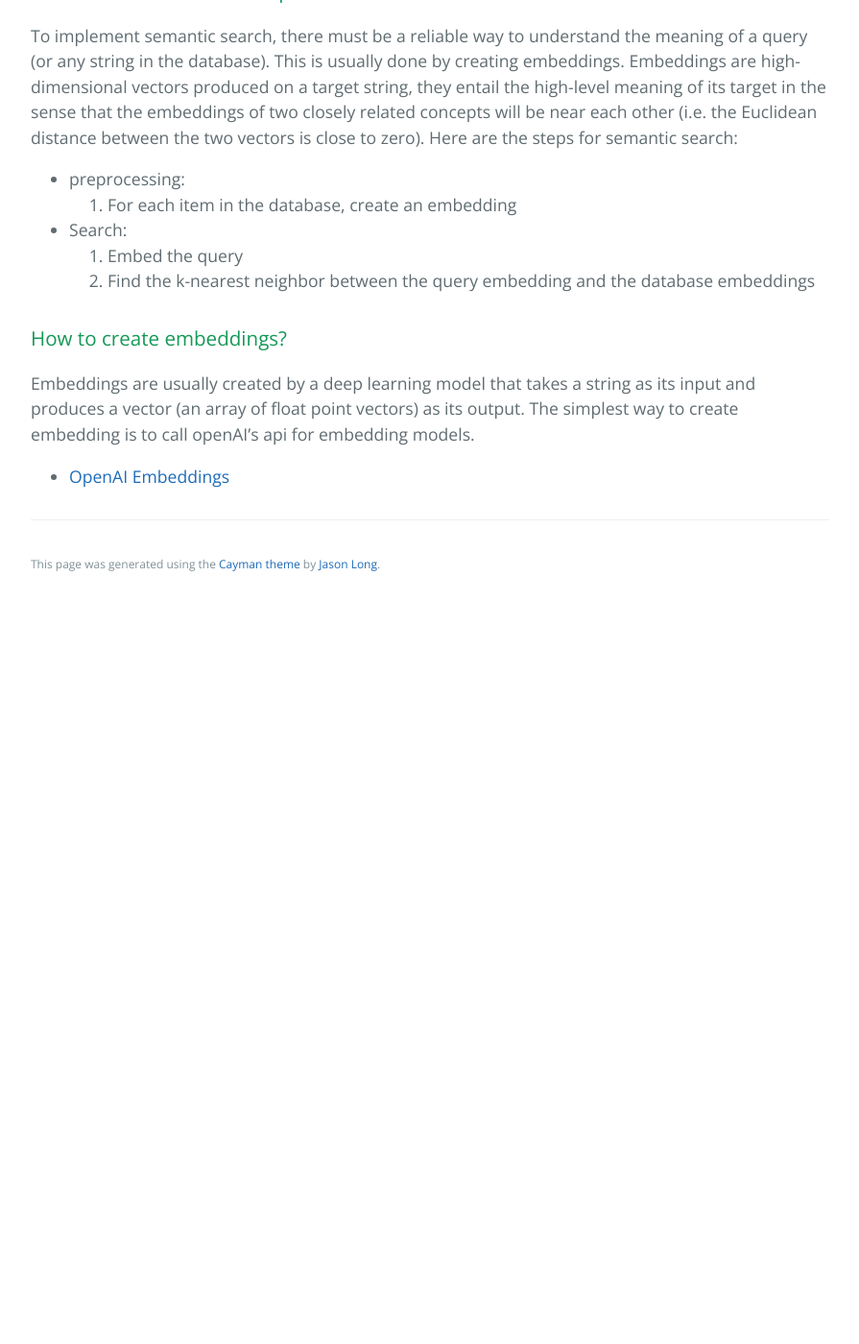
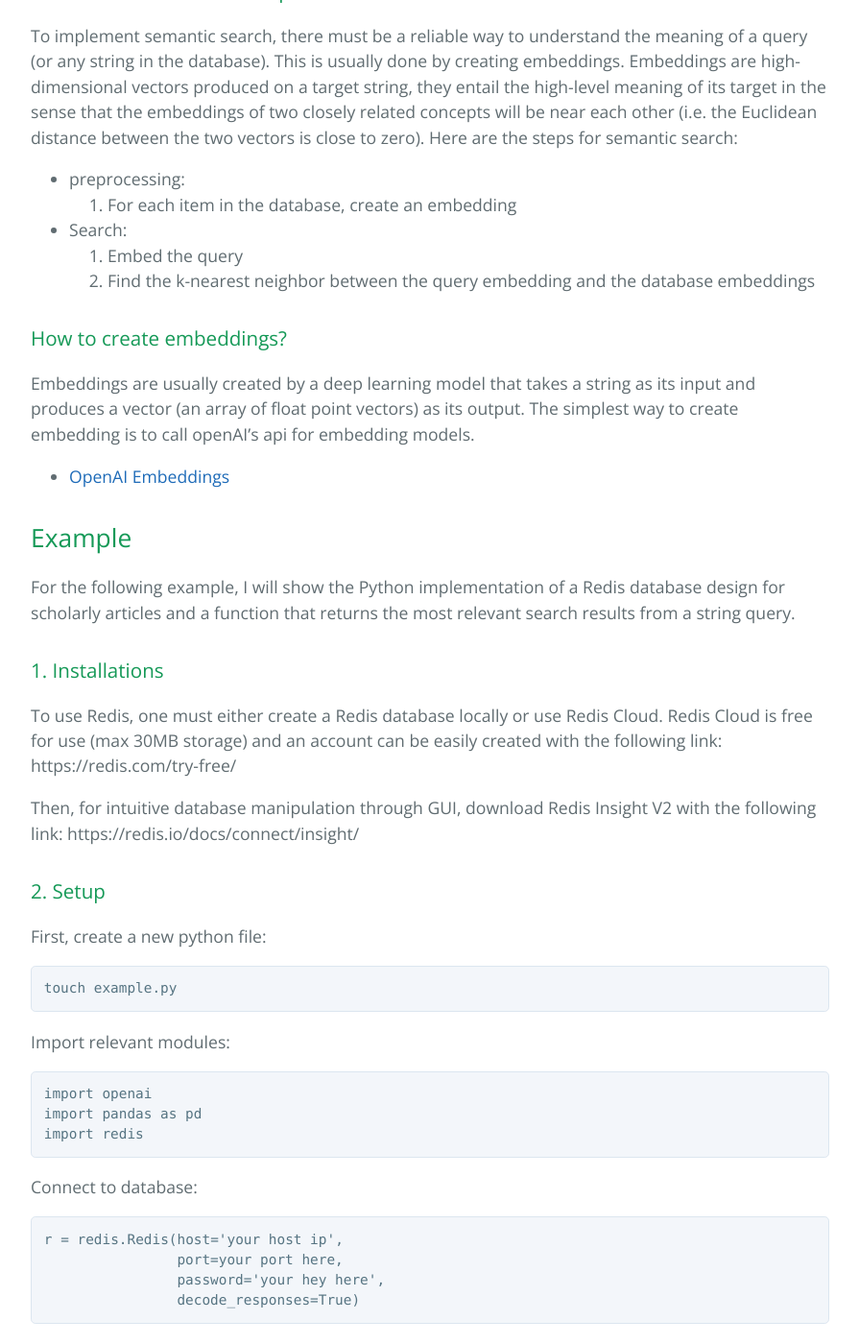
Before and after one commit to learning-software-engineering/learning-software-engineering.github.io, a Jekyll site: the page built from Topics/Tech_Stacks/Redis_Semantic_Search.md, in a window 1280 px wide and 1400 px high, scrolled down 1005 px. Shown: the whole window at 96% size, without its empty margins (192-1087 px from the left). Built offline with Jekyll 4.4.1, drawn with Linux system fonts in a browser that asks for light colours; our own code applies the rules of GitHub Pages for plain Markdown files; before the commit the page ends 1635 px from its top, so only the background shows below that; some of the changed text lies outside the part shown.

Commit message:
Update Redis_Semantic_Search.md
Added python code for redis manipulation.

````diff
--- a/Topics/Tech_Stacks/Redis_Semantic_Search.md
+++ b/Topics/Tech_Stacks/Redis_Semantic_Search.md
@@ -21,3 +21,63 @@
 ### How to create embeddings?
 Embeddings are usually created by a deep learning model that takes a string as its input and produces a vector (an array of float point vectors) as its output. The simplest way to create embedding is to call openAI's api for embedding models.
 - [OpenAI Embeddings](https://platform.openai.com/docs/guides/embeddings/)
+
+
+## Example
+For the following example, I will show the Python implementation of a Redis database design for scholarly articles and a function that returns the most relevant search results from a string query.
+
+### 1. Installations
+To use Redis, one must either create a Redis database locally or use Redis Cloud. Redis Cloud is free for use (max 30MB storage) and an account can be easily created with the following link: https://redis.com/try-free/
+
+Then, for intuitive database manipulation through GUI, download Redis Insight V2 with the following link: https://redis.io/docs/connect/insight/
+
+### 2. Setup
+First, create a new python file:
+
+```
+touch example.py
+```
+
+Import relevant modules:
+```python
+import openai
+import pandas as pd
+import redis
+```
+
+Connect to database:
+```python
+r = redis.Redis(host='your host ip',
+                port=your port here,
+                password='your hey here',
+                decode_responses=True)
+```
+
+First, we must create embeddings for our texts:
+```python
+def create_embeddings(self, texts: [str]) -> pd.DataFrame:
+  """ Create an embedding for a array of texts.
+  """
+  embeddings = []
+  for text in texts:
+
+    response = openai.Embedding.create(model=self.model, input=batch)
+    embeddings.append(response["data"]["embedding"]
+
+    df = pd.DataFrame({"text": texts, "embedding": embeddings})
+    return df
+
+```
+
+Next, we can fill the database with data:
+```python
+pipeline = r.pipeline()
+article_id = 1
+for index, row in df.iterrows():
+  key = f"article:{index}"
+  value = {"text": row["text"],
+           "embedding": row["embedding"]
+          }
+  pipeline.json().set(key, "$", value)
+pipeline.execute()
+```
````
